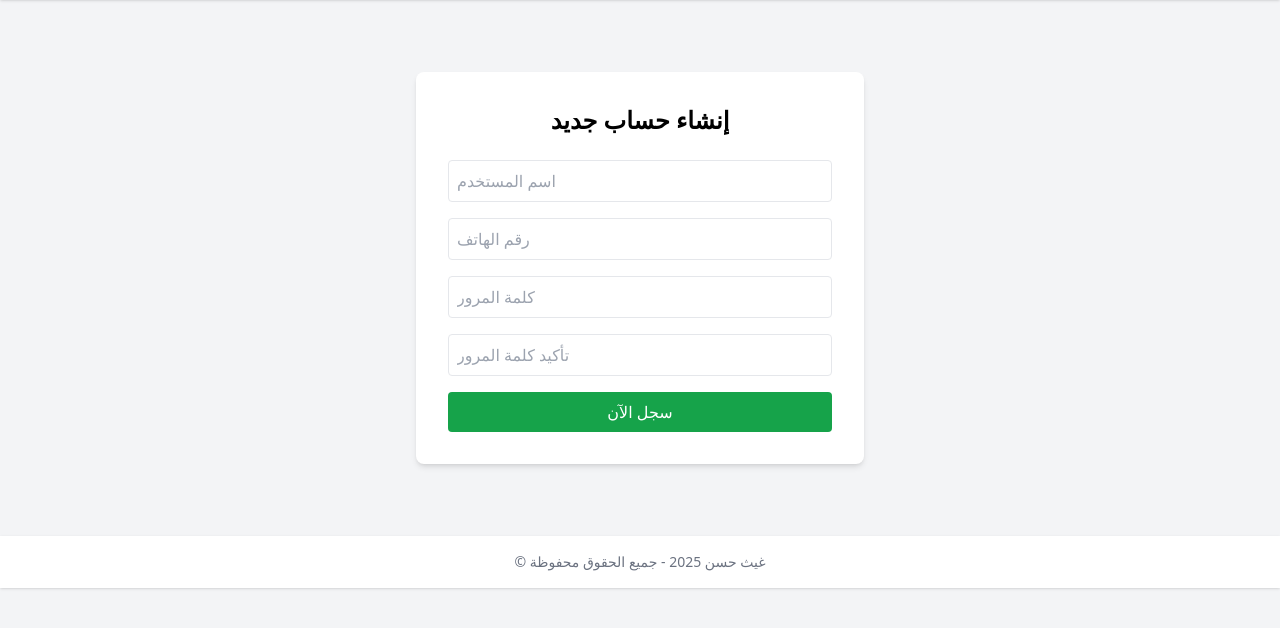
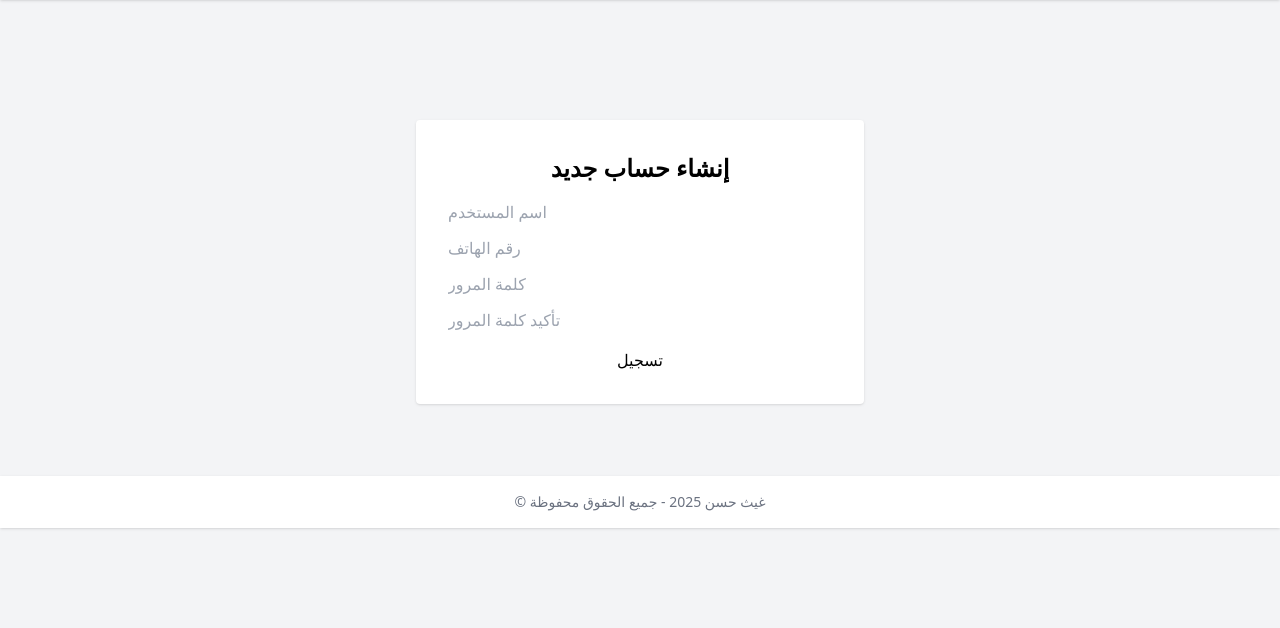
Before and after one commit to ghaithhasan963/reporting-platform, a Flask app: page /register in a window 1280 px wide. Shown: the part 60-688 px from the top of the page. Run offline with Flask 3, Linux system fonts and the light colour scheme; parts of the project's set-up code (start-up, migrations or seed data) failed here and were passed over; some libraries are stand-ins or nearby versions.

Commit message:
Update register.html

```diff
--- a/reporting_platform/templates/register.html
+++ b/reporting_platform/templates/register.html
@@ -1,14 +1,16 @@
 {% extends 'base.html' %}
-{% block title %}تسجيل مستخدم جديد{% endblock %}
 {% block content %}
-<div class="bg-white p-8 rounded-lg shadow-md max-w-md mx-auto mt-12">
-  <h2 class="text-2xl font-bold mb-6 text-center">إنشاء حساب جديد</h2>
-  <form action="/register" method="post" class="space-y-4">
-    <input type="text" name="username" placeholder="اسم المستخدم" class="w-full p-2 border rounded" required>
-    <input type="text" name="phone" placeholder="رقم الهاتف" class="w-full p-2 border rounded" required>
-    <input type="password" name="password" placeholder="كلمة المرور" class="w-full p-2 border rounded" required>
-    <input type="password" name="confirm" placeholder="تأكيد كلمة المرور" class="w-full p-2 border rounded" required>
-    <button type="submit" class="w-full bg-green-600 text-white py-2 rounded hover:bg-green-700">سجل الآن</button>
+<div class="max-w-md mx-auto mt-24 bg-white p-8 rounded shadow">
+  <h2 class="text-2xl mb-4 font-bold text-center">إنشاء حساب جديد</h2>
+  <form method="POST">
+    <input name="username" class="input input-bordered w-full mb-3" placeholder="اسم المستخدم" required>
+    <input name="phone" class="input input-bordered w-full mb-3" placeholder="رقم الهاتف" required>
+    <input name="password" type="password" class="input input-bordered w-full mb-3" placeholder="كلمة المرور" required>
+    <input name="confirm" type="password" class="input input-bordered w-full mb-4" placeholder="تأكيد كلمة المرور" required>
+    <button type="submit" class="btn btn-primary w-full">تسجيل</button>
   </form>
+  {% if mismatch %}
+  <script>Swal.fire({icon:'error',text:'كلمة المرور غير متطابقة'})</script>
+  {% endif %}
 </div>
 {% endblock %}
```
